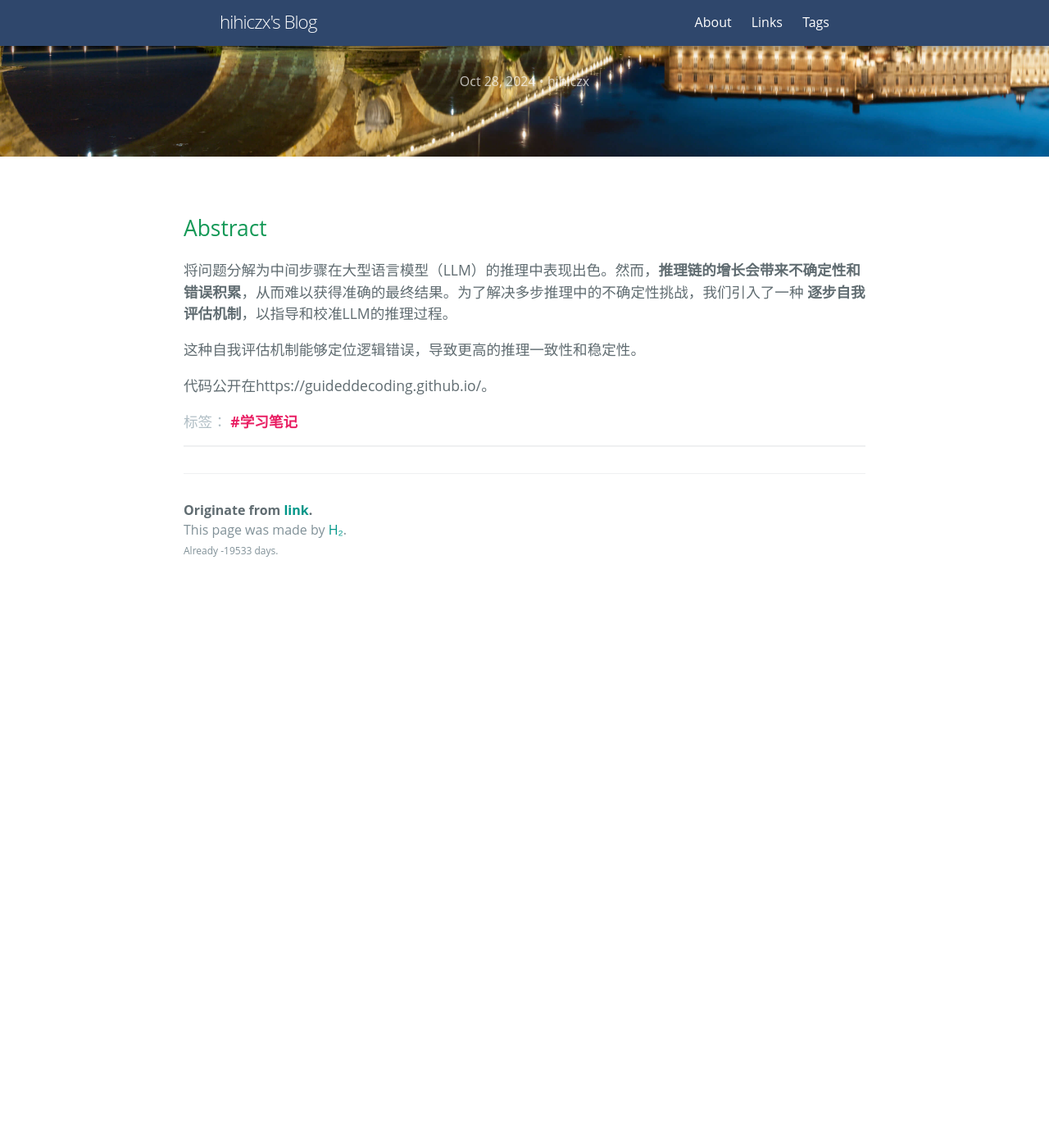
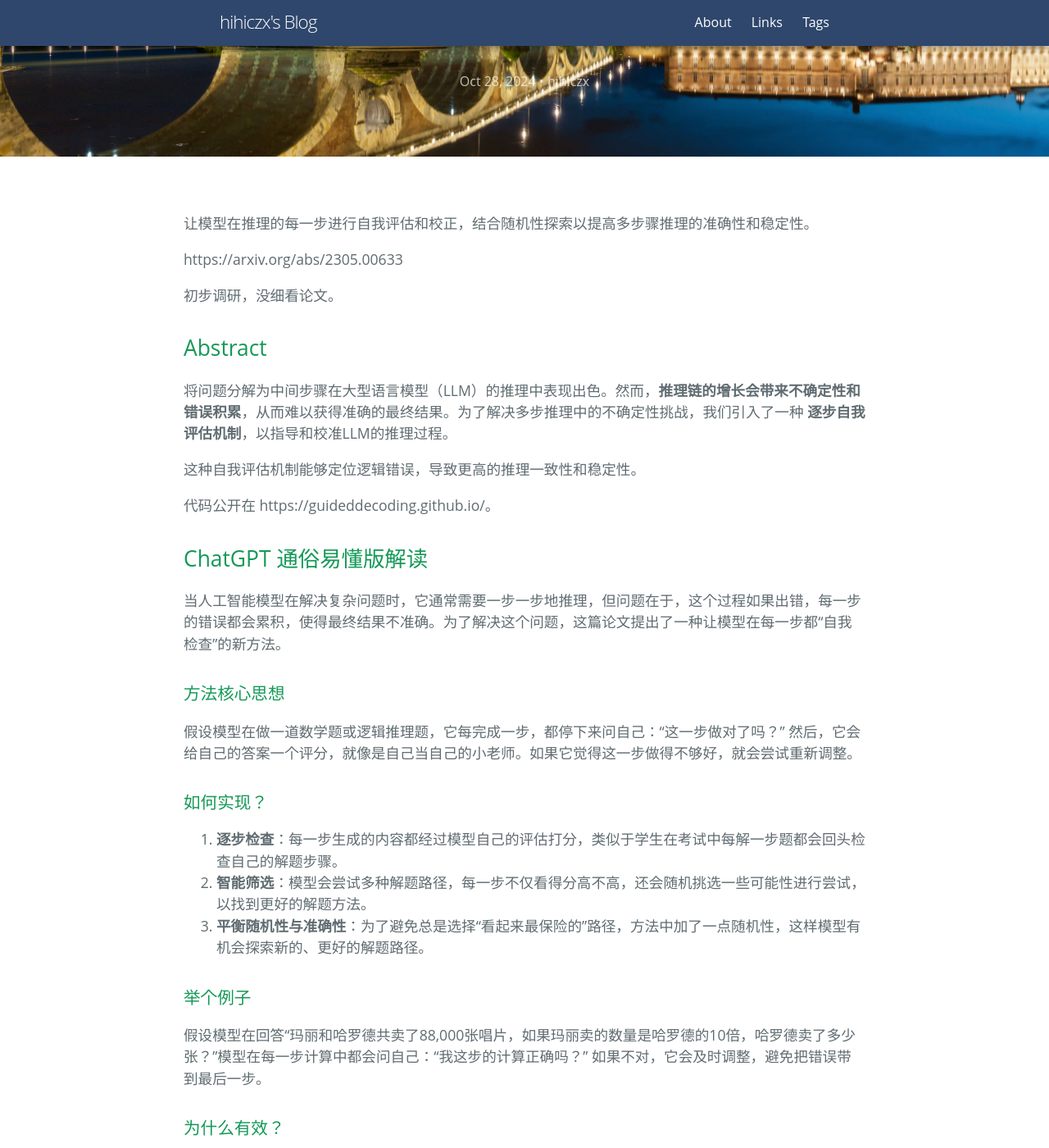
Before and after one commit to BuaaCzx/BuaaCzx.github.io, a Jekyll site: the page built from _posts/2024-10-28-Self-Evaluation Guided Beam Search for Reasoning.md, in a window 1280 px wide and 1400 px high, scrolled down 237 px. Shown: the whole window at 82% size. Built offline with Jekyll 4.4.1, drawn with Linux system fonts in a browser that asks for light colours; some web fonts are replaced; before the commit the page ends 967 px from its top, so only the background shows below that; some of the changed text lies outside the part shown.

Commit message:
update blog

```diff
--- a/_posts/2024-10-28-Self-Evaluation Guided Beam Search for Reasoning.md
+++ b/_posts/2024-10-28-Self-Evaluation Guided Beam Search for Reasoning.md
@@ -3,6 +3,12 @@ layout: post
 title: Self-Evaluation Guided Beam Search for Reasoning
 tags: 学习笔记
 ---
+
+让模型在推理的每一步进行自我评估和校正，结合随机性探索以提高多步骤推理的准确性和稳定性。
+
+https://arxiv.org/abs/2305.00633
+
+初步调研，没细看论文。
 
 ## Abstract
 
@@ -10,4 +16,24 @@ tags: 学习笔记
 
 这种自我评估机制能够定位逻辑错误，导致更高的推理一致性和稳定性。
 
-代码公开在https://guideddecoding.github.io/。
+代码公开在 https://guideddecoding.github.io/。
+
+## ChatGPT 通俗易懂版解读
+
+当人工智能模型在解决复杂问题时，它通常需要一步一步地推理，但问题在于，这个过程如果出错，每一步的错误都会累积，使得最终结果不准确。为了解决这个问题，这篇论文提出了一种让模型在每一步都“自我检查”的新方法。
+
+### 方法核心思想
+假设模型在做一道数学题或逻辑推理题，它每完成一步，都停下来问自己：“这一步做对了吗？” 然后，它会给自己的答案一个评分，就像是自己当自己的小老师。如果它觉得这一步做得不够好，就会尝试重新调整。
+
+### 如何实现？
+1. **逐步检查**：每一步生成的内容都经过模型自己的评估打分，类似于学生在考试中每解一步题都会回头检查自己的解题步骤。
+2. **智能筛选**：模型会尝试多种解题路径，每一步不仅看得分高不高，还会随机挑选一些可能性进行尝试，以找到更好的解题方法。
+3. **平衡随机性与准确性**：为了避免总是选择“看起来最保险的”路径，方法中加了一点随机性，这样模型有机会探索新的、更好的解题路径。
+
+### 举个例子
+假设模型在回答“玛丽和哈罗德共卖了88,000张唱片，如果玛丽卖的数量是哈罗德的10倍，哈罗德卖了多少张？”模型在每一步计算中都会问自己：“我这步的计算正确吗？” 如果不对，它会及时调整，避免把错误带到最后一步。
+
+### 为什么有效？
+这种方法相当于让模型“边做题，边检查”，避免了在早期步骤中的错误一直被带到最后。这样，不仅提高了准确性，还让模型在遇到需要复杂推理的题目时更加稳定和灵活。
+
+所以，这个方法就像是让模型学会在解题中“反思”和“自纠”，从而能更好地解决问题。
```
